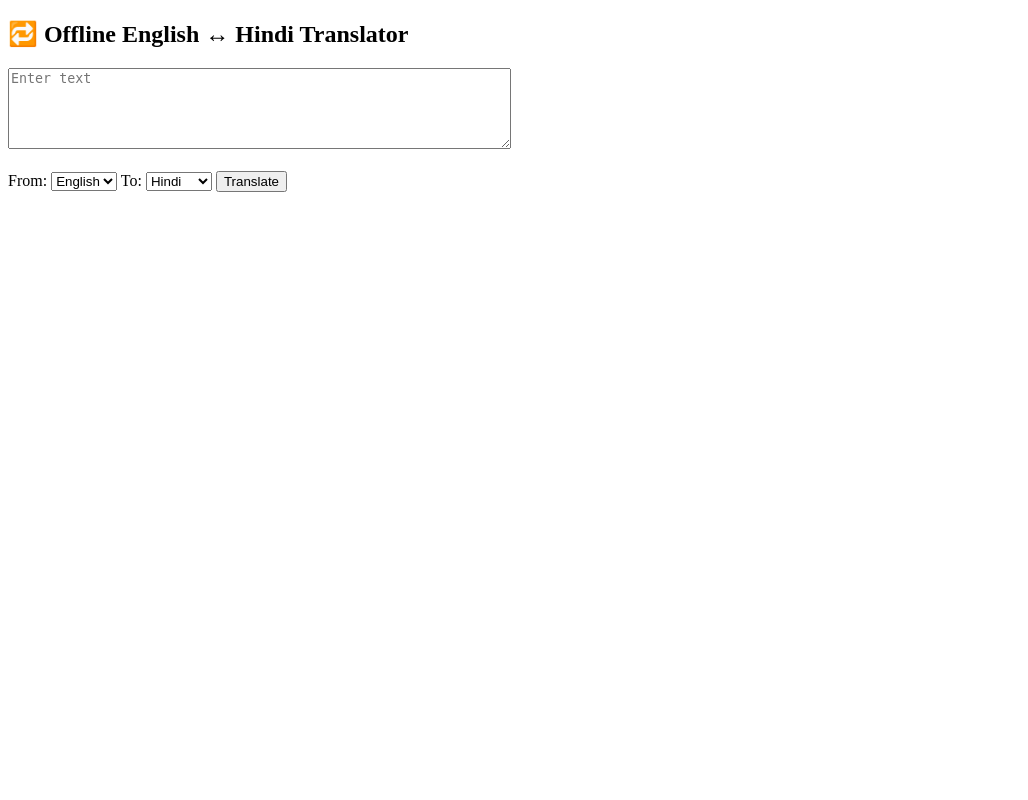
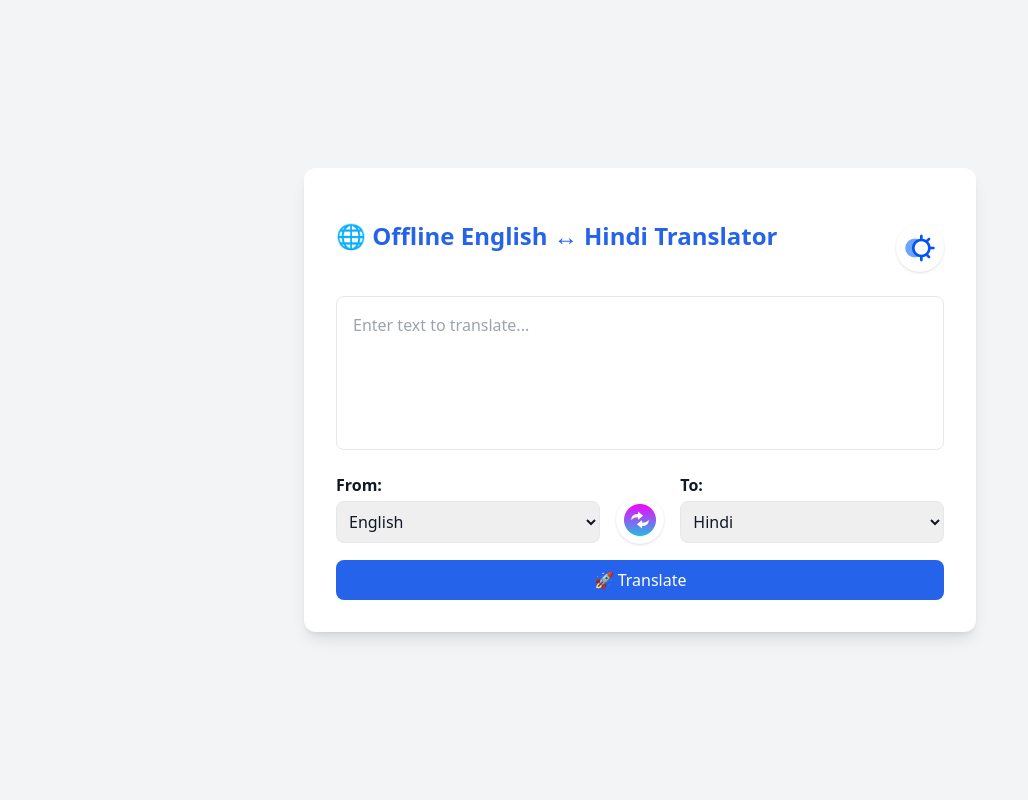
Before and after one commit to 9510626008/En-Hi-Translator, a FastAPI app: page / in a window 1280 px wide. Shown: the whole page, without its empty margins (0-1028 px from the left). Run offline with FastAPI, Linux system fonts and the light colour scheme; some libraries are stand-ins or nearby versions.

Commit message:
Initial commit

```diff
--- a/app/main.py
+++ b/app/main.py
@@ -2,9 +2,12 @@ from fastapi import FastAPI, Request, Form
 from fastapi.responses import HTMLResponse
 from fastapi.templating import Jinja2Templates
 from app.translator import translate_text
+from fastapi.staticfiles import StaticFiles
+
 
 app = FastAPI()
 templates = Jinja2Templates(directory="templates")
+app.mount("/static", StaticFiles(directory="static"), name="static")
 
 @app.get("/", response_class=HTMLResponse)
 def index(request: Request):
--- a/templates/index.html
+++ b/templates/index.html
@@ -1,40 +1,100 @@
 <!DOCTYPE html>
-<html>
+<html lang="en">
 <head>
+  <meta charset="UTF-8" />
   <title>Offline Translator</title>
+  <script src="https://cdn.tailwindcss.com"></script>
   <script>
-        function autoSelectToLanguage() {
-            const fromLang = document.getElementById('from_lang').value;
-            const toLang = document.getElementById('to_lang');
+    // Enable Tailwind dark mode via class
+    tailwind.config = { darkMode: 'class' };
 
-            if (fromLang === 'en') {
-                toLang.value = 'hi';
-            } else if (fromLang === 'hi') {
-                toLang.value = 'en';
+    // Load saved theme
+    if (
+      localStorage.getItem("theme") === "dark" ||
+      (!localStorage.getItem("theme") && window.matchMedia("(prefers-color-scheme: dark)").matches)
+    ) {
+      document.documentElement.classList.add("dark");
     }
+
+    // Toggle theme
+    function toggleDarkMode() {
+      const root = document.documentElement;
+      root.classList.toggle("dark");
+      localStorage.setItem("theme", root.classList.contains("dark") ? "dark" : "light");
+    }
+
+    // Swap language values
+    function swapLanguages() {
+      const fromSelect = document.getElementById('from_lang');
+      const toSelect = document.getElementById('to_lang');
+      const temp = fromSelect.value;
+      fromSelect.value = toSelect.value;
+      toSelect.value = temp;
     }
   </script>
 </head>
-<body>
-    <h2>🔁 Offline English ↔ Hindi Translator</h2>
-    <form method="post" action="/translate">
-        <textarea name="text" rows="5" cols="60" placeholder="Enter text">{{ text or '' }}</textarea><br><br>
-        <label>From:</label>
-        <select name="from_lang" id="from_lang" onchange="autoSelectToLanguage()">
+
+<body class="bg-gray-100 dark:bg-gray-900 text-gray-900 dark:text-gray-100 font-sans min-h-screen flex items-center justify-center px-4">
+  <div class="bg-white dark:bg-gray-800 shadow-lg rounded-xl p-8 w-full max-w-2xl">
+    <div class="flex justify-between items-center mb-6">
+      <h1 class="text-2xl font-bold text-blue-600 dark:text-blue-400">🌐 Offline English ↔ Hindi Translator</h1>
+      <!-- <button onclick="toggleDarkMode()" class="text-sm bg-gray-200 dark:bg-gray-700 px-3 py-1 rounded hover:bg-gray-300 dark:hover:bg-gray-600">
+        🌗 Toggle Theme
+      </button> -->
+      <div class="mt-6 flex justify-center">
+        <button type="button" onclick="toggleDarkMode()" class="p-2 rounded-full bg-white dark:bg-gray-700 shadow hover:scale-110 transition">
+          <!-- Light mode icon -->
+          <img src="/static/images/light.png" alt="Swap" class="w-8 h-8 block dark:hidden" />
+          <!-- Dark mode icon -->
+          <img src="/static/images/night.png" alt="Swap" class="w-8 h-8 hidden dark:block" />
+        </button>
+      </div>
+
+    </div>
+
+    <form method="post" action="/translate" class="space-y-4">
+      <textarea name="text" rows="5" placeholder="Enter text to translate..." class="w-full p-4 border rounded-lg resize-none dark:bg-gray-700 dark:border-gray-600 dark:text-white">{{ text or '' }}</textarea>
+
+      <div class="flex items-center gap-4">
+        <div class="w-full">
+          <label class="block mb-1 font-semibold">From:</label>
+          <div class="flex items-center gap-2">
+            <select name="from_lang" id="from_lang" class="w-full p-2 border rounded-lg dark:bg-gray-700 dark:border-gray-600 dark:text-white">
               <option value="en" {% if from_lang == 'en' %}selected{% endif %}>English</option>
               <option value="hi" {% if from_lang == 'hi' %}selected{% endif %}>Hindi</option>
             </select>
-        <label>To:</label>
-        <select name="to_lang" id="to_lang">
+          </div>
+        </div>
+
+        <!-- Swap Button -->
+        <div class="pt-6">
+          <button type="button" onclick="swapLanguages()" class="p-2 rounded-full bg-white dark:bg-gray-700 shadow hover:scale-110 transition">
+            <img src="/static/images/swap.png" alt="Swap" style="width: 6rem;" class="h-8" />
+          </button>
+        </div>
+
+        <div class="w-full">
+          <label class="block mb-1 font-semibold">To:</label>
+          <div class="flex items-center gap-2">
+            <select name="to_lang" id="to_lang" class="w-full p-2 border rounded-lg dark:bg-gray-700 dark:border-gray-600 dark:text-white">
               <option value="hi" {% if to_lang == 'hi' %}selected{% endif %}>Hindi</option>
               <option value="en" {% if to_lang == 'en' %}selected{% endif %}>English</option>
             </select>
-        <button type="submit">Translate</button>
+          </div>
+        </div>
+      </div>
+
+      <button type="submit" class="w-full bg-blue-600 hover:bg-blue-700 text-white py-2 rounded-lg transition">
+        🚀 Translate
+      </button>
     </form>
 
     {% if result %}
-        <h3>🎯 Translated Text:</h3>
-        <p><strong>{{ result }}</strong></p>
+    <div class="mt-6 bg-green-100 dark:bg-green-900 p-4 rounded-lg border border-green-300 dark:border-green-600">
+      <h3 class="text-lg font-semibold text-green-800 dark:text-green-300">🎯 Translated Text:</h3>
+      <p class="mt-2 text-gray-800 dark:text-gray-200">{{ result }}</p>
+    </div>
     {% endif %}
+  </div>
 </body>
 </html>
```
Also changed, not shown: static/images/light.png (added), static/images/night.png (added), static/images/swap.png (added). Lines whose indentation alone changed are shown as unchanged.
